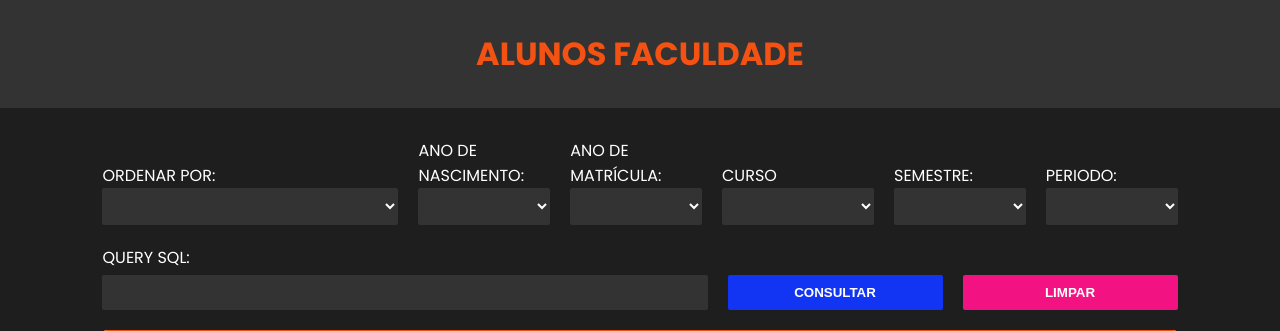
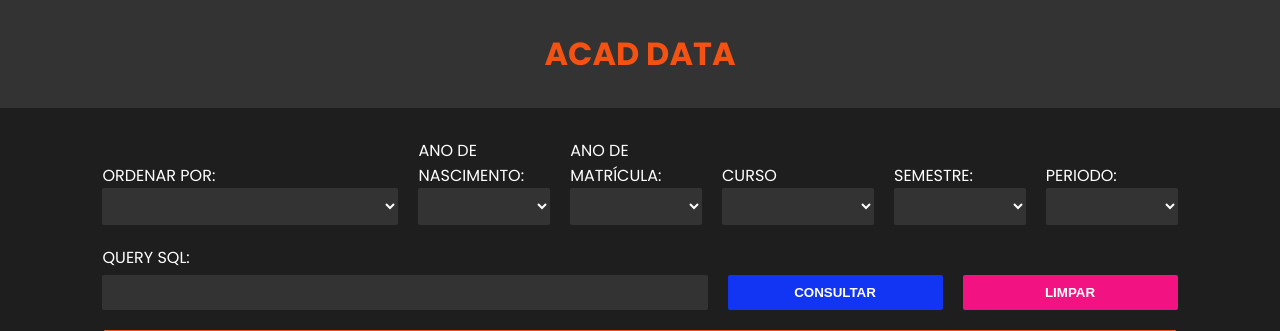
Before and after one commit to kauan-araujo-dev/acad_data, a PHP site: page / in a window 1280 px wide. Shown: the top 331 px of the page. Run offline with PHP 8.4, Linux system fonts and the light colour scheme; data comes from the database, SQL or seed files in the repository.

Commit message:
Update HTML structure and header title

```diff
--- a/index.php
+++ b/index.php
@@ -11,7 +11,7 @@
 
 <body>
     <header>
-        <h1>alunos faculdade</h1>
+        <h1>acad data</h1>
     </header>
 
     <main>
```
